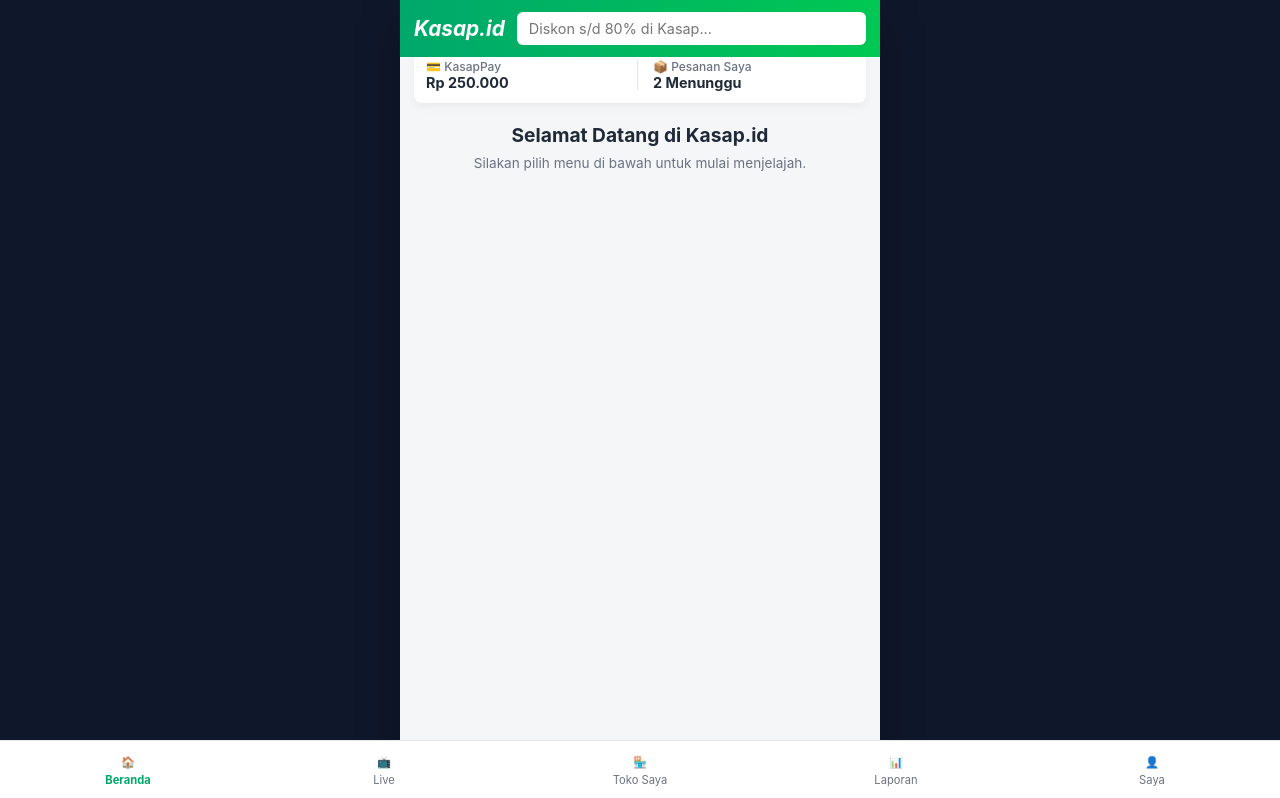
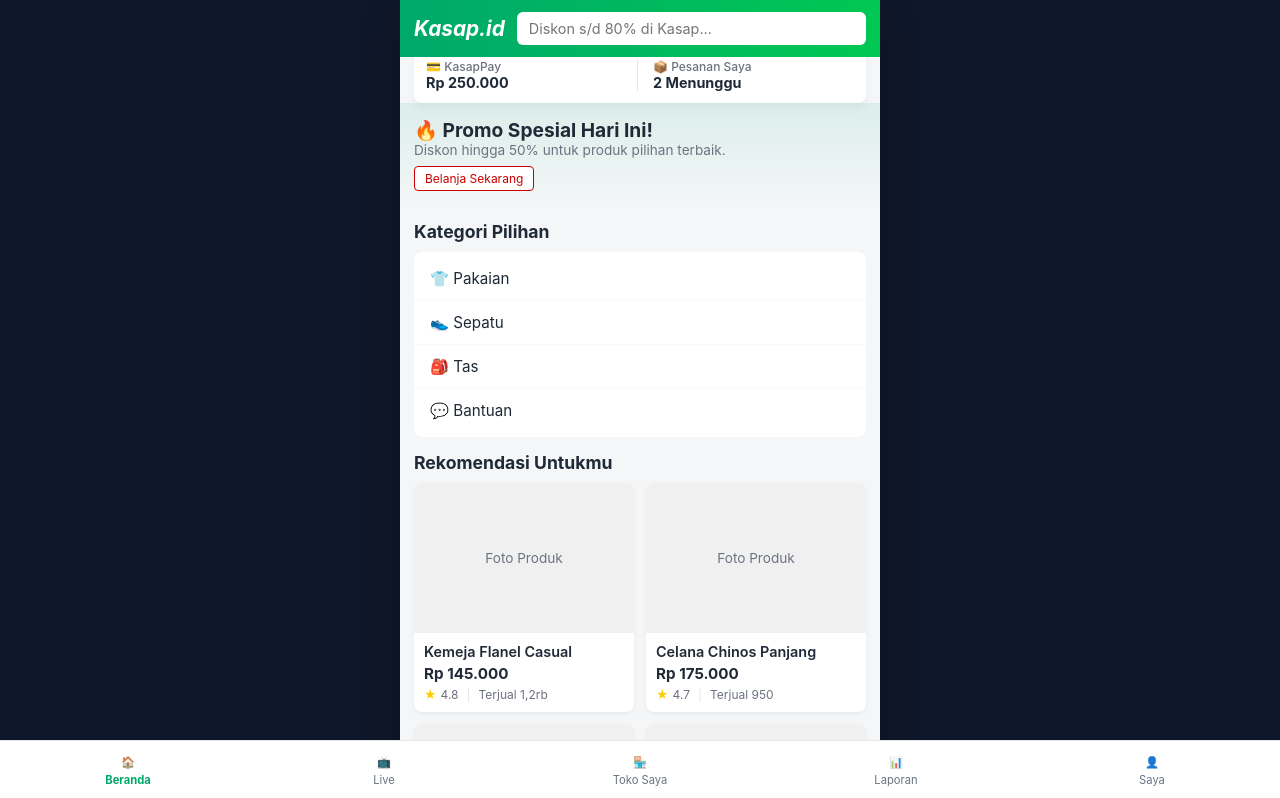
Before and after one commit to k454p/kasap_id, a React (Vite) app: page / in a window 1280 px wide. Shown: the top 798 px of the page. Built offline with nearby package versions, Linux system fonts and the light colour scheme.

Commit message:
Update beranda.jsx

```diff
--- a/src/beranda.jsx
+++ b/src/beranda.jsx
@@ -2,6 +2,13 @@
 import AkunSaya from './akunsaya';
 
 export default function Beranda({ menu, navigate, goBack }) {
+  // 1. DATA PRODUK ASLI BAWAAN APLIKASI KAMU
+  const produkRekomendasi = [
+    { id: 1, nama: "Kemeja Flanel Casual", harga: "145.000", rating: "4.8", terjual: "1,2rb", gambar: "Foto Produk" },
+    { id: 2, nama: "Celana Chinos Panjang", harga: "175.000", rating: "4.7", terjual: "950", gambar: "Foto Produk" },
+    { id: 3, nama: "Sepatu Sneakers Pria", harga: "299.000", rating: "4.9", terjual: "3,4rb", gambar: "Foto Produk" },
+    { id: 4, nama: "Tas Ransel Laptop", harga: "210.000", rating: "4.6", terjual: "820", gambar: "Foto Produk" }
+  ];
 
   const renderContent = () => {
     switch (menu) {
@@ -10,7 +17,7 @@
       default:
         return (
           <>
-            {/* Bagian Kartu Saldo & Pesanan */}
+            {/* 2. KARTU SALDO & PESANAN */}
             <div className="balance-card-container">
               <div className="balance-card">
                 <div className="balance-item" onClick={() => navigate('saldo')}>
@@ -28,12 +35,50 @@
               </div>
             </div>
 
-            {/* Konten Selamat Datang */}
-            <div style={{ padding: '20px 14px', textAlign: 'center' }}>
-              <h3 className="promo-title" style={{ fontSize: '1.2rem', marginBottom: '8px' }}>
-                Selamat Datang di Kasap.id
-              </h3>
-              <p className="promo-desc">Silakan pilih menu di bawah untuk mulai menjelajah.</p>
+            {/* 3. BANNER PROMO SPESIAL */}
+            <div className="promo-section">
+              <h3 className="promo-title">🔥 Promo Spesial Hari Ini!</h3>
+              <p className="promo-desc">Diskon hingga 50% untuk produk pilihan terbaik.</p>
+              <button className="btn-promo-shop" onClick={() => navigate('live')}>Belanja Sekarang</button>
+            </div>
+
+            {/* 4. KATEGORI PILIHAN */}
+            <h3 className="section-title">Kategori Pilihan</h3>
+            <div className="category-list">
+              <div className="category-item" onClick={() => navigate('kategori-pakaian')}>
+                <span>👕 Pakaian</span>
+              </div>
+              <div className="category-item" onClick={() => navigate('kategori-sepatu')}>
+                <span>👟 Sepatu</span>
+              </div>
+              <div className="category-item" onClick={() => navigate('kategori-tas')}>
+                <span>🎒 Tas</span>
+              </div>
+              <div className="category-item" onClick={() => navigate('bantuan')}>
+                <span>💬 Bantuan</span>
+              </div>
+            </div>
+
+            {/* 5. REKOMENDASI UNTUKMU (GRID PRODUK BERJEJER RAPI KE SAMPING) */}
+            <h3 className="section-title">Rekomendasi Untukmu</h3>
+            <div className="product-grid">
+              {produkRekomendasi.map((item) => (
+                <div key={item.id} className="product-card" onClick={() => navigate(`produk-${item.id}`)}>
+                  <div className="product-img-placeholder">
+                    {item.gambar}
+                  </div>
+                  <div className="product-info">
+                    <h4 className="product-name">{item.nama}</h4>
+                    <p className="product-price">Rp {item.harga}</p>
+                    <div className="product-meta">
+                      <span className="star-icon">★</span>
+                      <span>{item.rating}</span>
+                      <span style={{ color: '#e5e7eb', margin: '0 4px' }}>|</span>
+                      <span>Terjual {item.terjual}</span>
+                    </div>
+                  </div>
+                </div>
+              ))}
             </div>
           </>
         );
@@ -42,7 +87,7 @@
 
   return (
     <div className="app-viewport">
-      {/* Header Atas */}
+      {/* HEADER UTAMA KASAP.ID */}
       <div className="shopee-header">
         <span className="brand-title">Kasap.id</span>
         <div className="search-container">
@@ -54,12 +99,12 @@
         </div>
       </div>
 
-      {/* Area Konten Utama */}
+      {/* AREA UTAMA KONTEN */}
       <div style={{ flex: 1 }}>
         {renderContent()}
       </div>
 
-      {/* Navigasi Menu Bawah (Navbar Bottom) */}
+      {/* NAVIGASI NAVBAR BAWAH */}
       <div className="navbar-bottom">
         <button onClick={() => navigate('beranda')} className={`nav-item ${menu === 'beranda' || !menu ? 'active' : ''}`}>
           <span>🏠</span>
```
